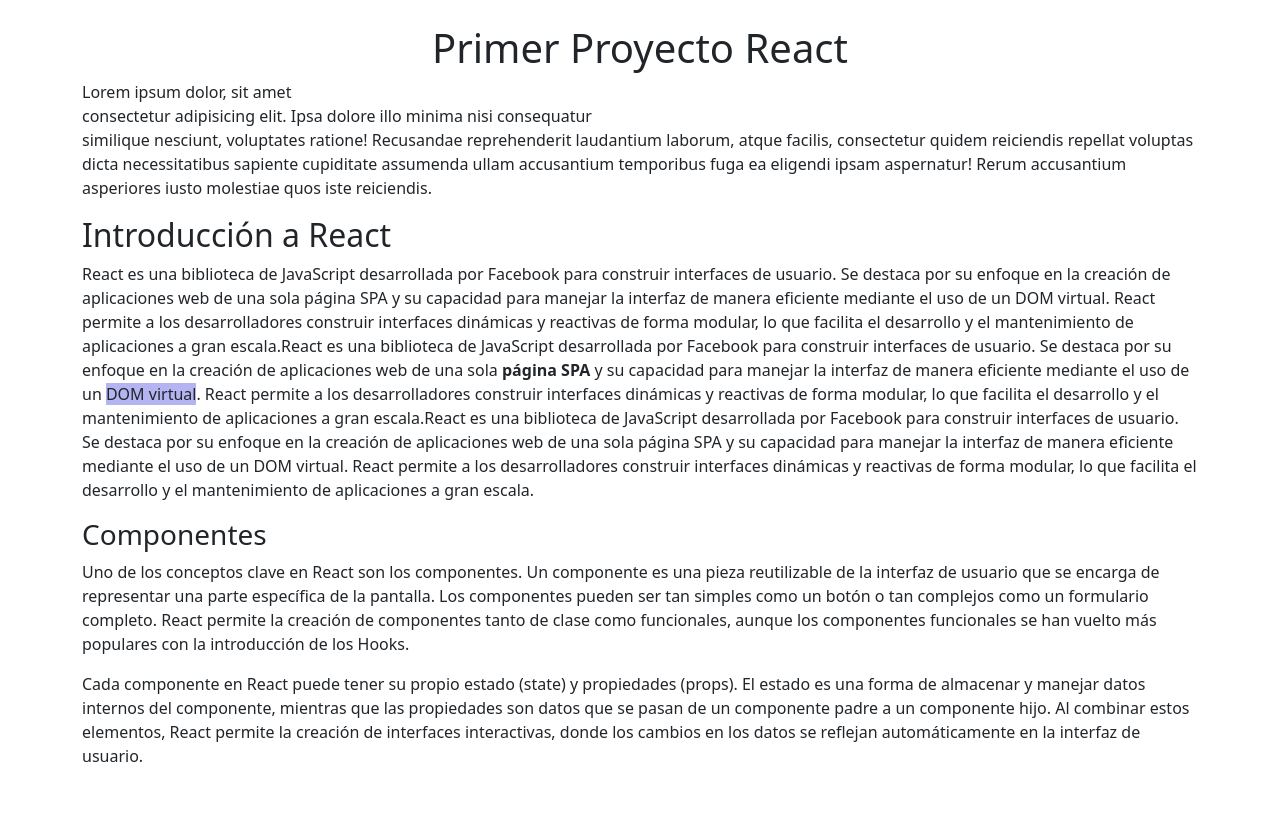
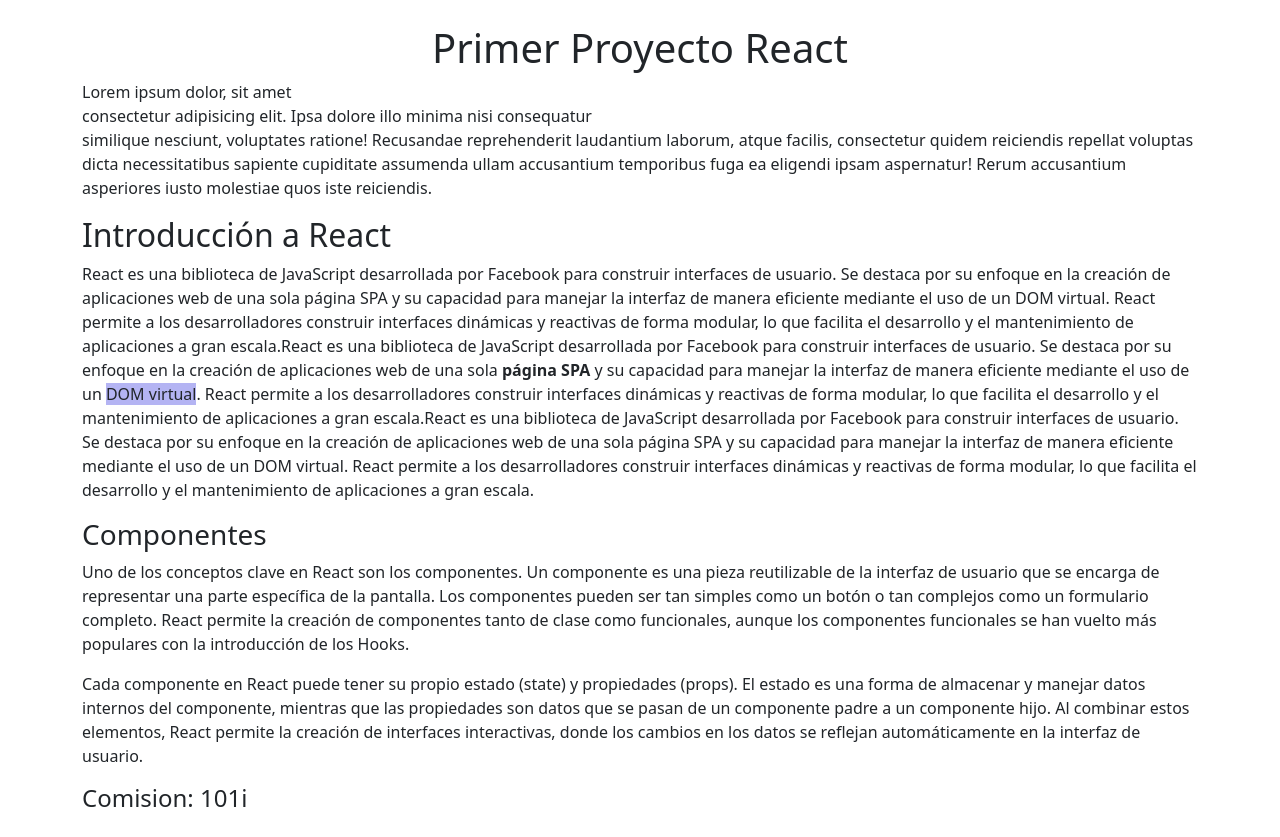
Before and after one commit to marvi2011/practicaReact-c101i, a React (Vite) app: page / in a window 1280 px wide. Before the commit the page ends 800 px from the top, so only its background shows below. Built offline with nearby package versions, Linux system fonts and the light colour scheme.

Commit message:
enviamos un props de prueba

```diff
--- a/src/components/Informacion.jsx
+++ b/src/components/Informacion.jsx
@@ -29,7 +29,8 @@
         construir interfaces dinámicas y reactivas de forma modular, lo que
         facilita el desarrollo y el mantenimiento de aplicaciones a gran escala.
       </p>
-    <Teoria></Teoria>
+      {/*aqui envio un props */}
+    <Teoria comision='101i'></Teoria>
     </section>
   );
 };
--- a/src/components/Teoria.jsx
+++ b/src/components/Teoria.jsx
@@ -1,4 +1,4 @@
-const Teoria = () => {
+const Teoria = (props) => {
   return (
     <article>
       <h3>Componentes</h3>
@@ -20,6 +20,7 @@
         los cambios en los datos se reflejan automáticamente en la interfaz de
         usuario.
       </p>
+      <h4>Comision: {props.comision}</h4>
     </article>
   );
 };
```
